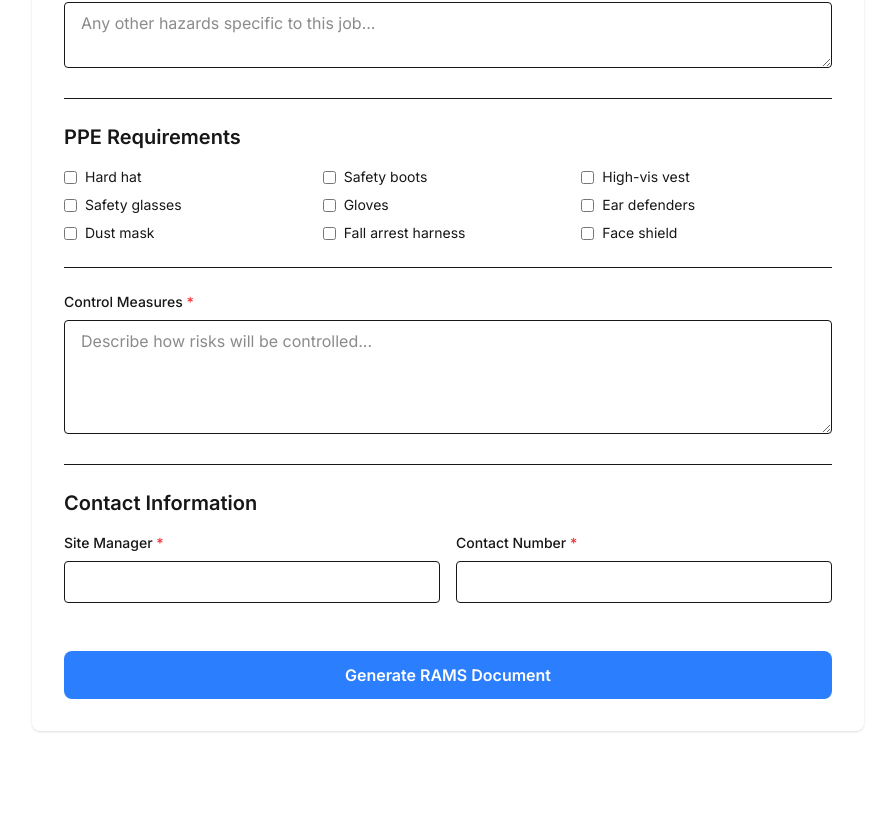
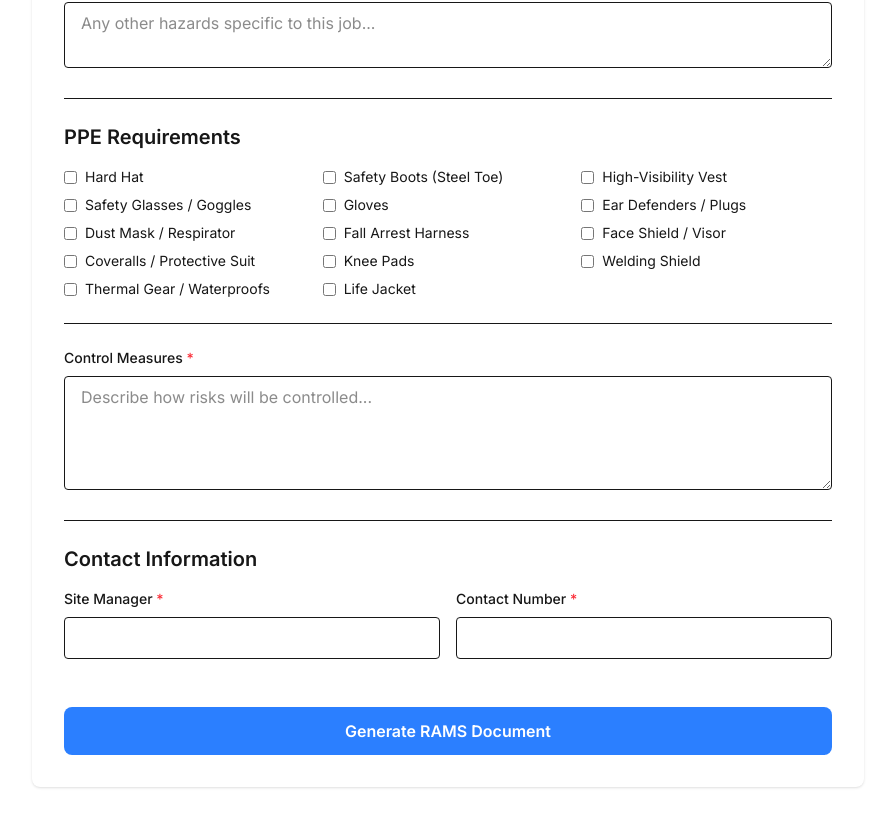
Before and after one commit to Hannlytics/rams-generator, a Next.js app: page /new-rams in a window 1280 px wide. Shown: the part 1194-2013 px from the top of the page, without its empty margins (192-1087 px from the left). Before the commit the page ends 1957 px from the top, so only its background shows below. Built offline with nearby package versions, Linux system fonts and the light colour scheme.

Commit message:
Feat: Update PPE checklist

```diff
--- a/app/create-rams/page.tsx
+++ b/app/create-rams/page.tsx
@@ -29,7 +29,6 @@ const TASK_TYPES: { [key: string]: string[] } = {
   'Bricklayer': ['Wall construction', 'Pointing', 'Block work', 'Chimney work']
 }
 
-// Updated list of common hazards
 const COMMON_HAZARDS = [
   "Working at Height",
   "Electrical",
@@ -48,16 +47,22 @@ const COMMON_HAZARDS = [
   "Other / Custom Hazards"
 ]
 
+// Updated list of PPE options
 const PPE_OPTIONS = [
-  'Hard hat',
-  'Safety boots',
-  'High-vis vest',
-  'Safety glasses',
+  'Hard Hat',
+  'Safety Boots (Steel Toe)',
+  'High-Visibility Vest',
+  'Safety Glasses / Goggles',
   'Gloves',
-  'Ear defenders',
-  'Dust mask',
-  'Fall arrest harness',
-  'Face shield'
+  'Ear Defenders / Plugs',
+  'Dust Mask / Respirator',
+  'Fall Arrest Harness',
+  'Face Shield / Visor',
+  'Coveralls / Protective Suit',
+  'Knee Pads',
+  'Welding Shield',
+  'Thermal Gear / Waterproofs',
+  'Life Jacket'
 ]
 
 interface RamsResult {
--- a/app/new-rams/page.tsx
+++ b/app/new-rams/page.tsx
@@ -29,7 +29,6 @@ const TASK_TYPES: { [key: string]: string[] } = {
   'Bricklayer': ['Wall construction', 'Pointing', 'Block work', 'Chimney work']
 }
 
-// Updated list of common hazards
 const COMMON_HAZARDS = [
   "Working at Height",
   "Electrical",
@@ -48,16 +47,22 @@ const COMMON_HAZARDS = [
   "Other / Custom Hazards"
 ]
 
+// Updated list of PPE options
 const PPE_OPTIONS = [
-  'Hard hat',
-  'Safety boots',
-  'High-vis vest',
-  'Safety glasses',
+  'Hard Hat',
+  'Safety Boots (Steel Toe)',
+  'High-Visibility Vest',
+  'Safety Glasses / Goggles',
   'Gloves',
-  'Ear defenders',
-  'Dust mask',
-  'Fall arrest harness',
-  'Face shield'
+  'Ear Defenders / Plugs',
+  'Dust Mask / Respirator',
+  'Fall Arrest Harness',
+  'Face Shield / Visor',
+  'Coveralls / Protective Suit',
+  'Knee Pads',
+  'Welding Shield',
+  'Thermal Gear / Waterproofs',
+  'Life Jacket'
 ]
 
 interface RamsResult {
```
